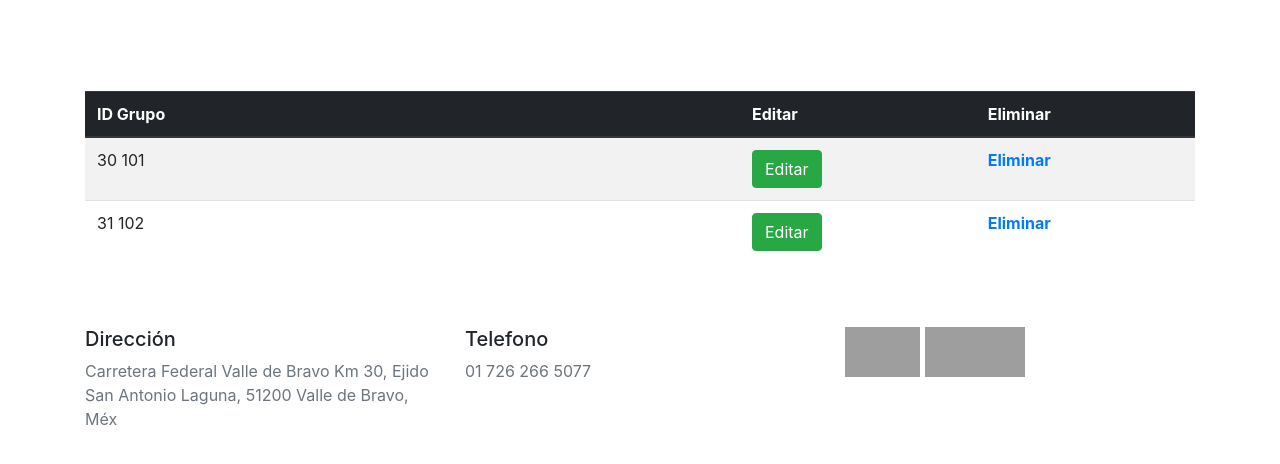
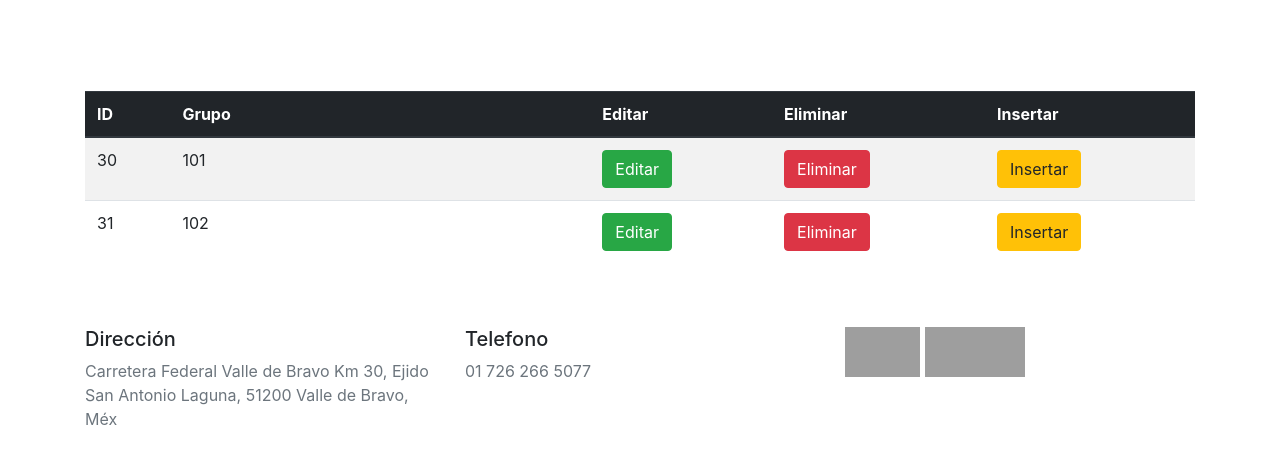
Before and after one commit to bernardinooctavio/aplicacionesproyecto, a PHP site: page /aplicacionesproyecto/Grupo in a window 1280 px wide. Shown: the part 71-535 px from the top of the page. Run offline with PHP 8.4, Linux system fonts and the light colour scheme; data comes from the database, SQL or seed files in the repository; some libraries are stand-ins or nearby versions; grey boxes are pictures that could not be loaded.

Commit message:
modals
ok

```diff
--- a/Views/Grupo/index.php
+++ b/Views/Grupo/index.php
@@ -12,8 +12,8 @@
   <table class="table table-striped">
   <thead class="thead-dark">
     <tr>
-      <th scope="col">ID Grupo</th>
-  <th></th>
+      <th scope="col">ID</th>
+  <th scope="col">Grupo</th>
   <th></th>
   <th></th>
 <th></th>
@@ -22,6 +22,7 @@
 <th></th>
       <th scope="col">Editar</th>
       <th scope="col">Eliminar</th>
+      <th scope="col">Insertar</th>
     </tr>
   </thead>
   <tbody>
@@ -34,8 +35,8 @@ while($fila=mysqli_fetch_assoc($datos))
 
     <tr>
 
-      <td scope="col"><?php echo $fila['id_grupo']." ".$fila['desc_grupo']?></td>
-      <td></td>
+      <td scope="col"><?php echo $fila['id_grupo']?></td>
+      <td scope="col"><?php echo $fila['desc_grupo']?></td>
       <td></td>
       <td scope="col"></td>
       <td scope="col"></td>
@@ -45,7 +46,11 @@ while($fila=mysqli_fetch_assoc($datos))
 
 
         <th scope="col"><button type="button" class="btn btn-success editar" data-toggle="modal" data-target="#exampleModal" id="<?php echo $fila['id_grupo'] ?>">Editar</button></th>
-        <th scope="col"><a class="" href="<?php echo URL ?>Grupo/eliminar/<?php echo $fila['id_grupo'] ?>">Eliminar</a></th>
+
+        <th scope="col"><a class="btn btn-danger" href="<?php echo URL ?>Grupo/eliminar/<?php echo $fila['id_grupo'] ?>">Eliminar</a></th>
+
+        <th scope="col"><button type="button" class="btn btn-warning insertar" data-toggle="modal" data-target="#Modalinsertar1" id="<?php echo $fila['id_grupo'] ?>">Insertar</button></th>
+
 
     </tr>
   <?php } ?>
@@ -56,27 +61,28 @@ while($fila=mysqli_fetch_assoc($datos))
   <h2>No se encuentra ningun dato</h2>
 <?php } ?>
 </div>
-<div id="exampleModal" class="modal fade" role="dialog">
-<div class="modal-dialog">
+<div class="modal fade" id="exampleModal" tabindex="-1" role="dialog" aria-labelledby="exampleModalLabel" aria-hidden="true">
+    <div class="modal-dialog" role="document">
         <div class="modal-content">
             <div class="modal-header">
-      <h4 class="modal-title">Editando ...</h4>
-      <button type="button" class="close"
-            data-dismiss="modal">&times;</button>
+                <h5 class="modal-title" id="exampleModalLabel">Editando</h5>
+                <button type="button" class="close" data-dismiss="modal" aria-label="Close">
+                    <span aria-hidden="true">&times;</span>
+                </button>
             </div>
-    <div class="exampleModal">
+            <div class="modal-body">
                 <form class="form-signin" action="" method="post" id="actualizacion">
-        <input type="text" hidden name="id" id="id" value="">
+                    <input type="text" hidden name="id_grupo" id="id_grupo" value="">
                     <div class="form-group">
                         <input type="text" class="form-control"
                                id="desc_grupo" name="desc_grupo"></input>
-          <label for="desc_grupo">Grupo</label>
+                        <label for="desc_grupo">Descripcion del Grupo (Numero)</label>
                     </div>
                 </form>
             </div>
             <div class="modal-footer">
-      <button type="button" class="btn btn-success actualiza"
-        data-dismiss="modal">Actualizar</button>
+                <button type="button" class="btn btn-secondary" data-dismiss="modal">Cerrar</button>
+                <button type="button" class="btn btn-primary" data-toggle="modal" data-target="exampleModal">Guardar</button>
             </div>
         </div>
     </div>
@@ -84,11 +90,11 @@ while($fila=mysqli_fetch_assoc($datos))
 <script type="text/javascript">
 $(document).ready(function(){
   $(".editar").click(function(){
-    var id=$(this).attr('id');
-    $.post("<?php echo URL ?>Grupo/get/"+id,{},function(data){
+    var id=$(this).attr('id_grupo');
+    $.post("<?php echo URL ?>Grupo/get/"+id_grupo,{},function(data){
       if(data){
         data=JSON.parse(data)
-        $("#id").val(data['id_grupo'])
+        $("#id_grupo").val(data['id_grupo'])
         $("#desc_grupo").val(data['desc_grupo'])
         $("#myModal").modal('show');
       }
@@ -102,3 +108,50 @@ $(document).ready(function(){
   })
 })
 </script>
+<div class="modal fade" id="Modalinsertar1" tabindex="-1" role="dialog" aria-labelledby="exampleModalLabel" aria-hidden="true">
+    <div class="modal-dialog" role="document">
+        <div class="modal-content">
+            <div class="modal-header">
+                <h5 class="modal-title" id="exampleModalLabel">Insertando</h5>
+                <button type="button" class="close" data-dismiss="modal" aria-label="Close">
+                    <span aria-hidden="true">&times;</span>
+                </button>
+            </div>
+            <div class="modal-body">
+                <form class="form-signin" action="" method="post" id="insercion">
+                    <input type="text" hidden name="id_grupo" id="id_grupo" value="">
+                    <div class="form-group">
+                        <input type="text" class="form-control"
+                               id="desc_grupo" name="desc_grupo"></input>
+                        <label for="desc_grupo">Numero del Grupo</label>
+                    </div>
+                </form>
+            </div>
+            <div class="modal-footer">
+                <button type="button" class="btn btn-secondary" data-dismiss="modal">Cerrar</button>
+                <button type="button" class="btn btn-primary" data-toggle="modal" data-target="Modalinsertar1">Guardar</button>
+            </div>
+        </div>
+    </div>
+</div>
+<script type="text/javascript">
+$(document).ready(function(){
+  $(".insertar").click(function(){
+    var id=$(this).attr('id_grupo');
+    $.post("<?php echo URL ?>Grupo/insertar/"+id_grupo,{},function(data){
+      if(data){
+        data=JSON.parse(data)
+        $("#id_grupo").val(data['id_grupo'])
+        $("#desc_grupo").val(data['desc_grupo'])
+        $("#myModal").modal('show');
+      }
+    })
+  })
+  $(".insertar").click(function(){
+    var arreglo=$("#insercion").serializeArray();
+    $.post("<?php echo URL ?>Grupo/insertar/",{arreglo:arreglo},function(data){
+      window.location.href="<?php echo URL ?>Grupo/index";
+    })
+  })
+})
+</script>
```
Lines whose indentation alone changed are shown as unchanged.
